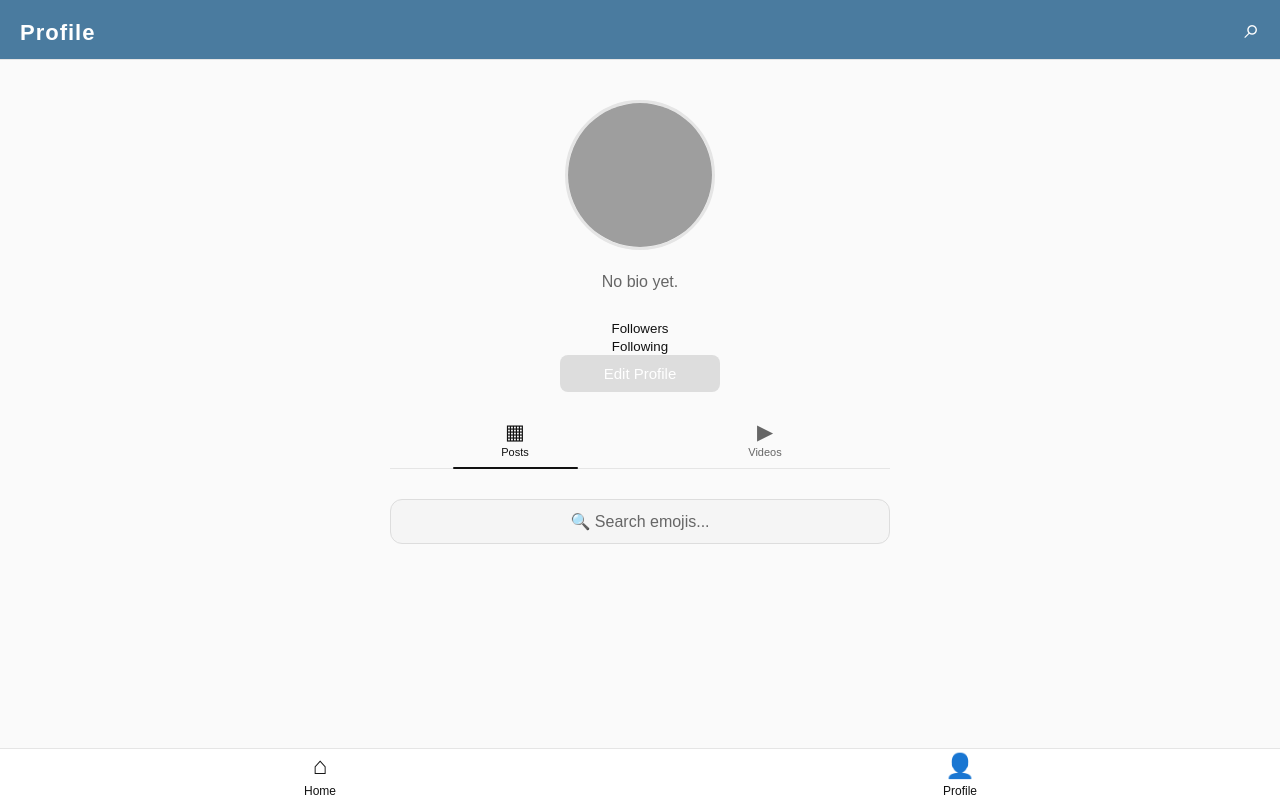
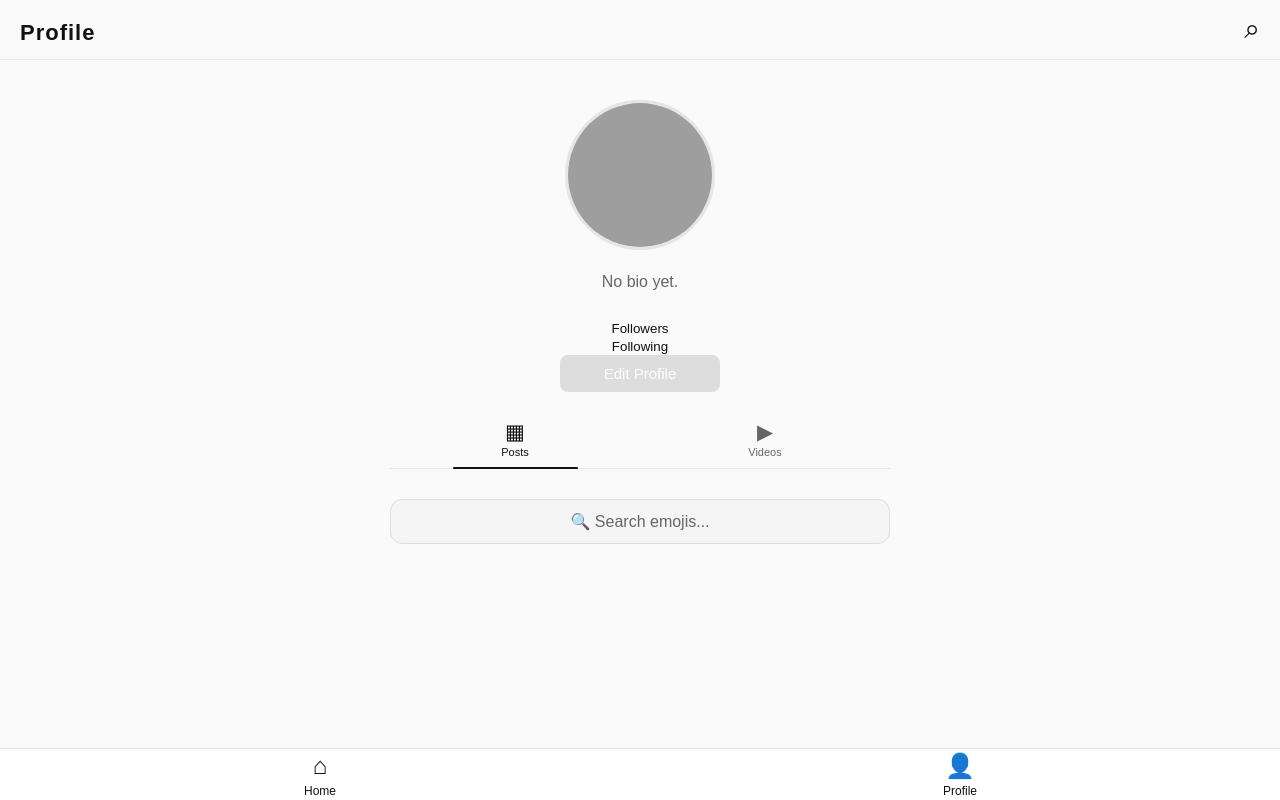
Before and after one commit to srikanth019-lab/narriate, a Flask app: template templates/profile.html in a window 1280 px wide. Run offline with Flask 3, Linux system fonts and the light colour scheme; the template is opened without the code that fills it, so the values that code supplies are empty; grey boxes are pictures that could not be loaded.

Commit message:
update search and emoji gallery css pages

```diff
--- a/static/css/emoji gallery.css
+++ b/static/css/emoji gallery.css
@@ -30,12 +30,13 @@ body {
     z-index: 100;
 }
 
-.back-btn,
 .add-btn {
     text-decoration: none;
     color: var(--text);
     font-size: 28px;
     font-weight: bold;
+    background: transparent;
+    border: none;
 }
 
     .emoji-info {
--- a/static/css/profile.css
+++ b/static/css/profile.css
@@ -46,7 +46,7 @@ body{
     align-items:center;
     padding:0 20px;
     border-bottom:1px  solid var(--border);
-    background:   var(--topbar-bg);
+    background:var(--bg);
 }
 
 
@@ -55,7 +55,7 @@ body{
     background:transparent;
     border:none;
     cursor:pointer;
-    color: #ffffff;
+    color: var(--text);
 
     }
 
@@ -70,7 +70,7 @@ body{
     font-size: 22px;
     font-weight: 700;
     font-family: Arial, sans-serif;
-    color: #ffffff;
+    color: var(--text);
     letter-spacing: 1px;
     user-select: none;
     z-index: 1000;
@@ -455,7 +455,7 @@ body{
 
     background: transparent;
     border: none;
-    color: #ffffff;
+    color: var(--text);
 
     font-size: 18px;
     line-height: 1;
--- a/static/css/search.css
+++ b/static/css/search.css
@@ -29,7 +29,7 @@ body{
 .back-btn {
     background: none;
     border: none;
-    color: white;
+    color: var(--text);
     font-size: 28px;
     cursor: pointer;
     padding: 0;
```
Lines whose indentation alone changed are shown as unchanged.
